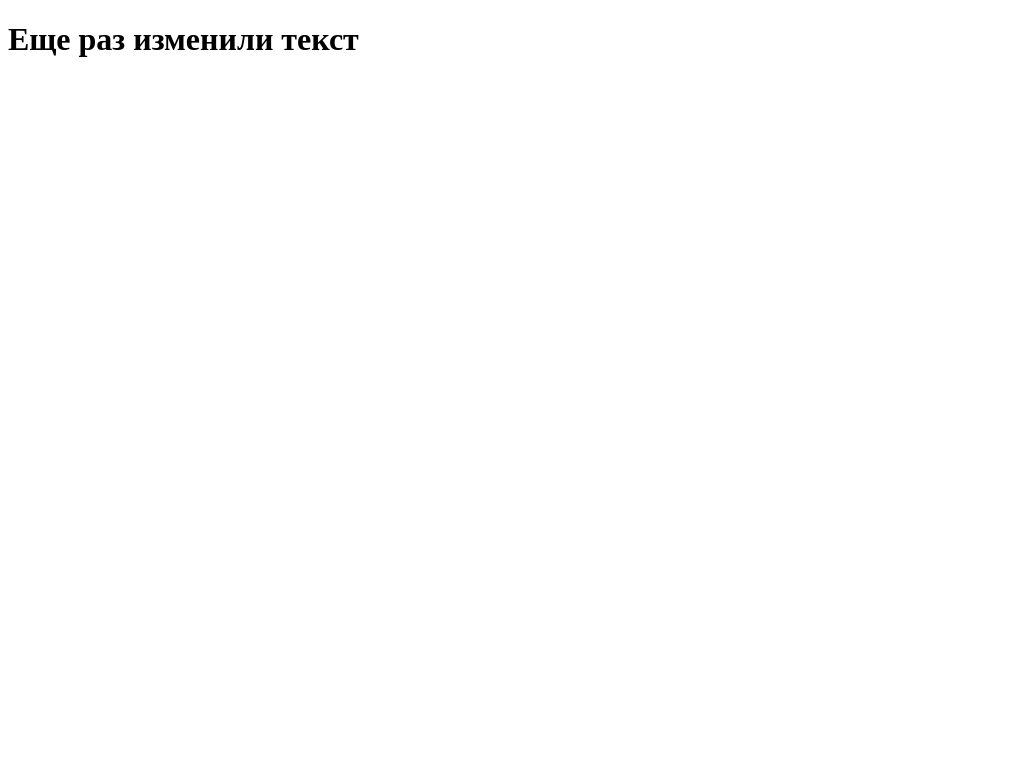
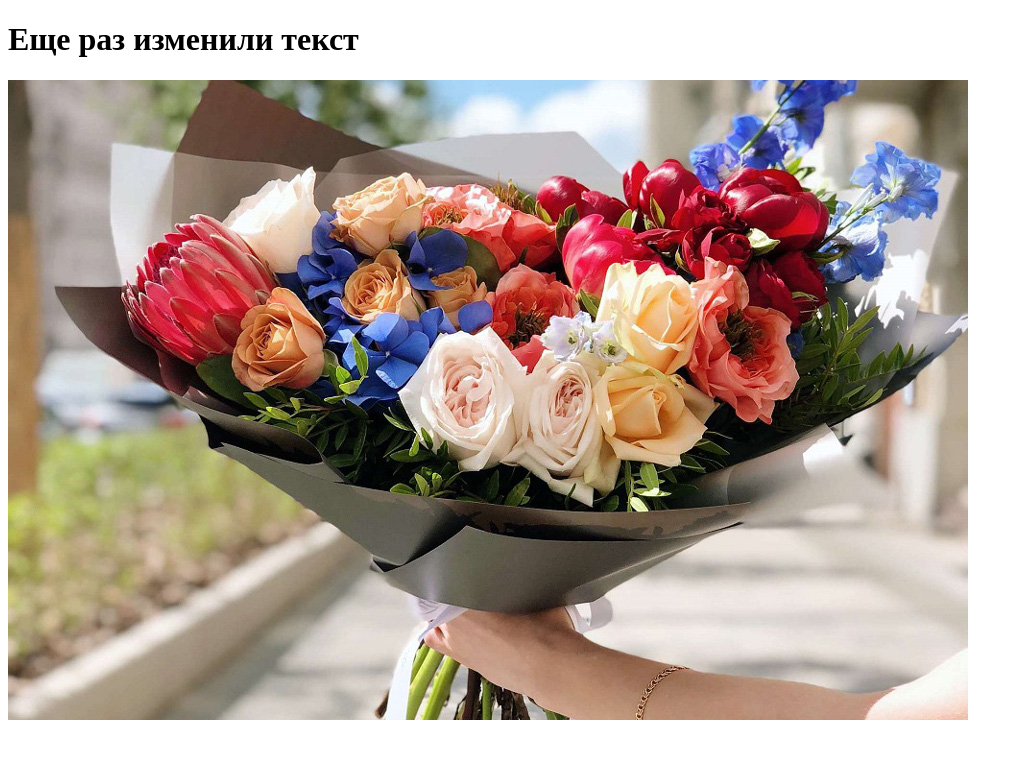
Before and after one commit to nuri-tix/Module02-Test, a plain HTML site: page index.html in a window 1280 px wide. Shown: the whole page, without its empty margins (0-1023 px from the left). Drawn offline with Linux system fonts and the light colour scheme.

Commit message:
add img in html

```diff
--- a/index.html
+++ b/index.html
@@ -11,6 +11,7 @@
 
 <body>
    <h1>Еще раз изменили текст</h1>
+   <img src="img/1-1.jpg" alt="">
 </body>
 
 </html>
```
